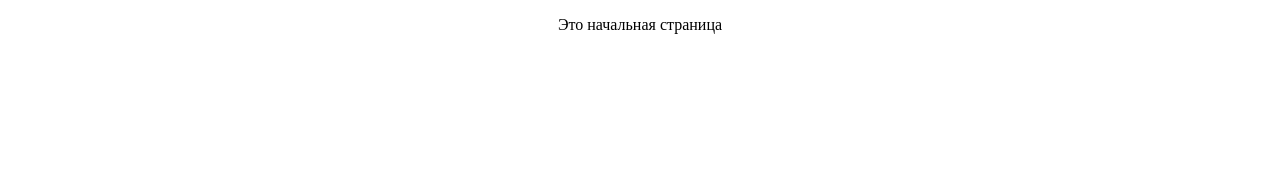
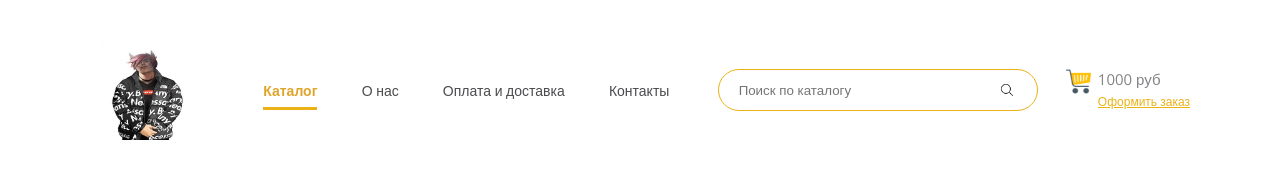
Before and after one commit to Zacken1/RUC_IT, a plain HTML site: page index.html in a window 1280 px wide. Drawn offline with nearby package versions, Linux system fonts and the light colour scheme.

Commit message:
Update index.html

```diff
--- a/index.html
+++ b/index.html
@@ -1,12 +1,39 @@
 <!DOCTYPE html>
-<html lang="en">
+<html lang="ru">
 <head>
     <meta charset="UTF-8">
     <meta http-equiv="X-UA-Compatible" content="IE=edge">
     <meta name="viewport" content="width=device-width, initial-scale=1.0">
-    <title>Начальная страница</title>
+    <title>Главная</title>
+    <link rel="stylesheet" href="css/header_footer.css">
+    <link rel="preconnect" href="https://fonts.googleapis.com">
+    <link rel="preconnect" href="https://fonts.gstatic.com" crossorigin>
+    <link href="https://fonts.googleapis.com/css2?family=Open+Sans:wght@300;400;600;700;800&display=swap" rel="stylesheet">
 </head>
 <body>
-    <p align="center">Это начальная страница</p>
+    <header class="container__fluid">
+        <div class="container d-flex">
+            <img class="logo" src="images/main/sett.jpg" alt="Logo">
+            <nav class="menu">
+                <a class="active" href="#">Каталог</a>
+                <a href="#">О нас</a>
+                <a href="#">Оплата и доставка</a>
+                <a href="#">Контакты</a>
+            </nav>
+            <form name="search" action="#" method="get">
+                <div class="d-flex">
+                    <input type="text" name="search" placeholder="Поиск по каталогу">
+                    <input type="submit" name="search" value="">
+                </div>
+            </form>
+            <div class="cart d-flex">
+                <img class="cart__icon" src="images/main/carts_icon.png" alt="cart">
+                <div>
+                    <p>1000 руб</p>
+                    <a href="#">Оформить заказ</a>
+                </div>
+            </div>
+        </div>
+    </header>
 </body>
 </html>
```
